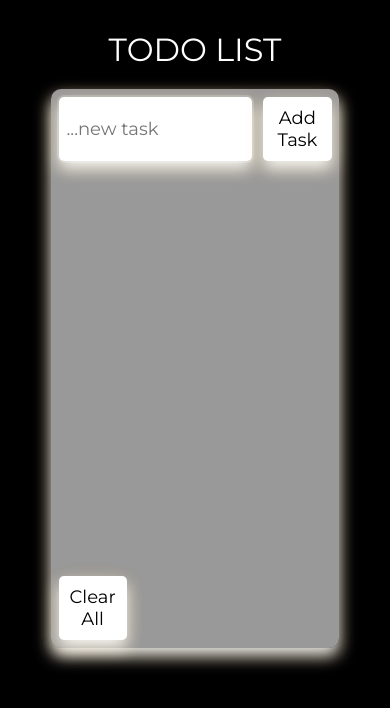
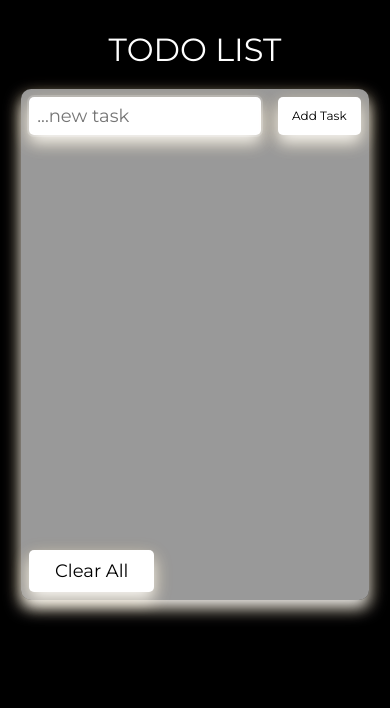
Before and after one commit to kat2709/to-do-list, a React (Vite) app: page / in a window 390 px wide. Shown: the top 708 px of the page. Built offline with nearby package versions, Linux system fonts and the light colour scheme.

Commit message:
feat: add mobile version styles

```diff
--- a/src/App.css
+++ b/src/App.css
@@ -52,6 +52,7 @@
 
 .clear-all-items {
   margin-top: 20px;
+  width: 125px;
 }
 
 .btn-style:hover {
@@ -92,6 +93,11 @@
   font-size: 18px;
   text-transform: capitalize;
   padding: 5px;
+}
+
+.task {
+  max-width: 60%;
+  word-break: break-all;
 }
 
 .setting-task {
@@ -147,3 +153,28 @@
 .cross-text {
   text-decoration: line-through;
 }
+
+@media (max-width: 580px) {
+  .add-task-btn {
+    font-size: 14px;
+  }
+
+  .list-container {
+    width: 85%;
+  }
+
+  .task {
+    font-size: 14px;
+  }
+}
+
+@media (max-width: 395px) {
+  .add-task-btn {
+    font-size: 12px;
+    padding: 4px;
+  }
+
+  .task {
+    font-size: 12px;
+  }
+}
--- a/src/App.jsx
+++ b/src/App.jsx
@@ -70,7 +70,7 @@ export function App() {
             onKeyDown={onKeyDownHandler}
             onChange={(e) => setText(e.target.value || "")}
           ></input>
-          <button className="btn-style" onClick={handleSubmit}>
+          <button className="btn-style add-task-btn" onClick={handleSubmit}>
             {editingTodo ? "Update" : "Add Task"}
           </button>
         </div>
```
